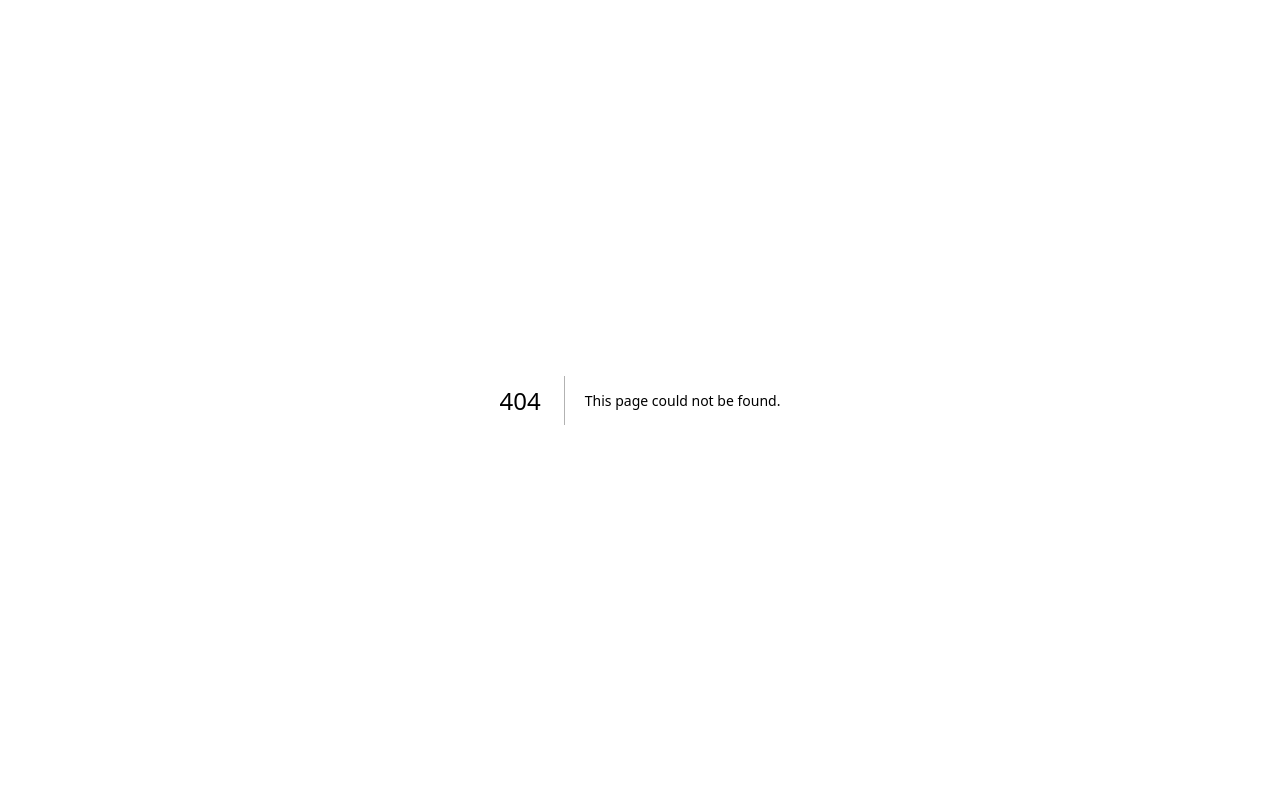
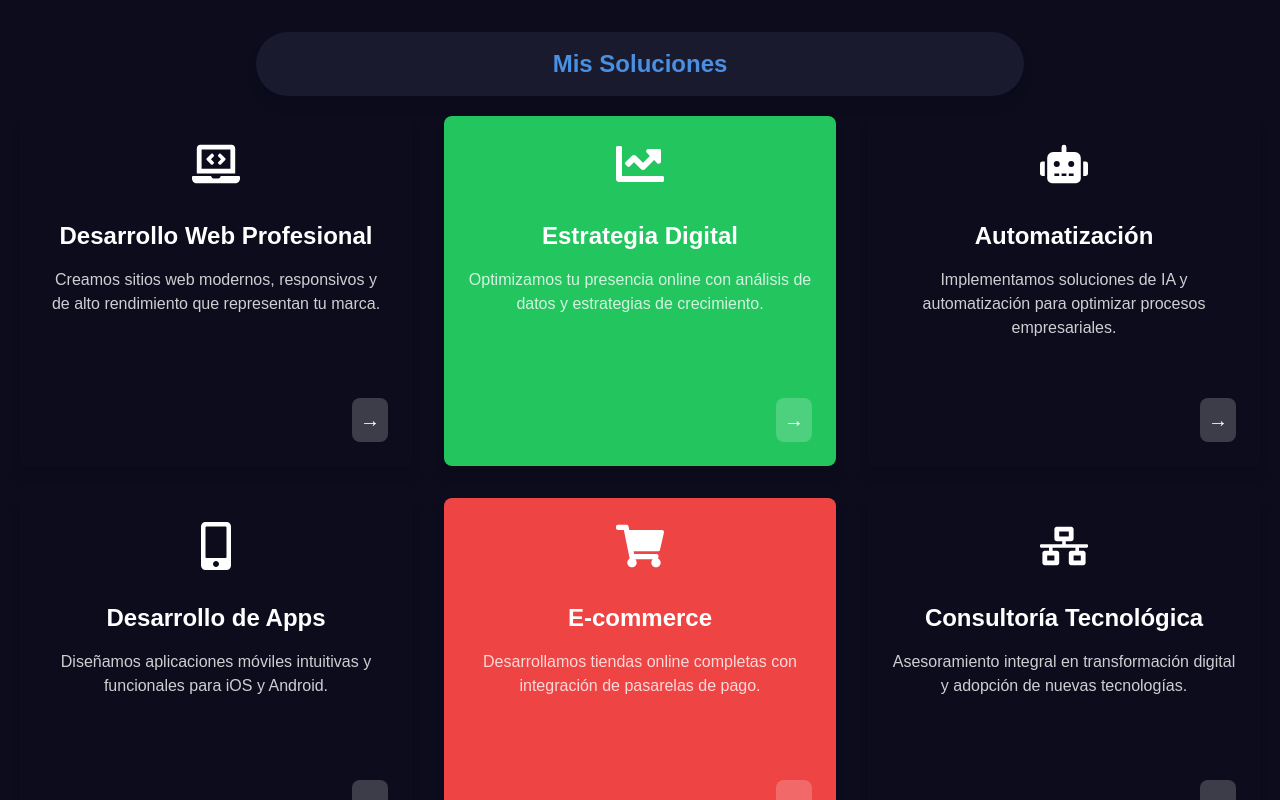
Before and after one commit to deivipluss/landing, a Next.js app: page /soluciones in a window 1280 px wide. Before the commit this address had no page. Shown: the top 800 px of the page. Built offline with nearby package versions, Linux system fonts and the light colour scheme.

Commit message:
nuevapagina

```diff
--- /dev/null
+++ b/app/soluciones/page.tsx
@@ -0,0 +1,105 @@
+"use client";
+import React, { useState } from "react";
+import {
+  FaLaptopCode,
+  FaChartLine,
+  FaRobot,
+  FaMobileAlt,
+  FaShoppingCart,
+  FaNetworkWired,
+  FaUserTie
+} from "react-icons/fa";
+
+const SolutionCard: React.FC<{
+  icon: React.ElementType,
+  title: string,
+  description: string,
+  color: string
+}> = ({ icon: Icon, title, description, color }) => (
+  <div
+    className={`bg-${color}-500 text-white p-6 rounded-lg shadow-lg
+    transform transition-all duration-300 hover:scale-105
+    flex flex-col justify-between h-[300px] md:h-[350px]`}
+  >
+    <div className="flex flex-col items-center text-center space-y-4">
+      <Icon className="text-4xl md:text-5xl mb-4" />
+      <h3 className="text-xl md:text-2xl font-bold">{title}</h3>
+      <p className="text-sm md:text-base opacity-80">{description}</p>
+    </div>
+    <div className="self-end bg-white/20 p-2 rounded-lg mt-4">
+      <span className="text-xl">→</span>
+    </div>
+  </div>
+);
+
+const SolutionsPage: React.FC = () => {
+  const solutions = [
+    {
+      icon: FaLaptopCode,
+      title: "Desarrollo Web Profesional",
+      description: "Creamos sitios web modernos, responsivos y de alto rendimiento que representan tu marca.",
+      color: "blue"
+    },
+    {
+      icon: FaChartLine,
+      title: "Estrategia Digital",
+      description: "Optimizamos tu presencia online con análisis de datos y estrategias de crecimiento.",
+      color: "green"
+    },
+    {
+      icon: FaRobot,
+      title: "Automatización",
+      description: "Implementamos soluciones de IA y automatización para optimizar procesos empresariales.",
+      color: "purple"
+    },
+    {
+      icon: FaMobileAlt,
+      title: "Desarrollo de Apps",
+      description: "Diseñamos aplicaciones móviles intuitivas y funcionales para iOS y Android.",
+      color: "indigo"
+    },
+    {
+      icon: FaShoppingCart,
+      title: "E-commerce",
+      description: "Desarrollamos tiendas online completas con integración de pasarelas de pago.",
+      color: "red"
+    },
+    {
+      icon: FaNetworkWired,
+      title: "Consultoría Tecnológica",
+      description: "Asesoramiento integral en transformación digital y adopción de nuevas tecnologías.",
+      color: "teal"
+    },
+    {
+      icon: FaUserTie,
+      title: "Branding Digital",
+      description: "Creamos identidades de marca sólidas y estrategias de comunicación efectivas.",
+      color: "orange"
+    }
+  ];
+
+  return (
+    <div className="bg-[#0D0C1D] min-h-screen overflow-hidden">
+      <header className="flex justify-center py-4 mt-8 space-x-6 bg-[#1A1A2E] shadow-lg rounded-full w-[90%] max-w-3xl mx-auto">
+        <h1 className="text-[#4A90E2] text-2xl font-bold">Mis Soluciones</h1>
+      </header>
+
+      <div className="container mx-auto px-4 py-12">
+        <div className="grid grid-cols-1 md:grid-cols-2 lg:grid-cols-3 gap-8">
+          {solutions.map((solution, index) => (
+            <SolutionCard
+              key={index}
+              {...solution}
+            />
+          ))}
+        </div>
+      </div>
+
+      <footer className="bg-[#1A1A2E] text-center py-6 text-gray-300 text-sm">
+        © 2024 Deivipluss. Soluciones Digitales Innovadoras.
+      </footer>
+    </div>
+  );
+};
+
+export default SolutionsPage;
```
